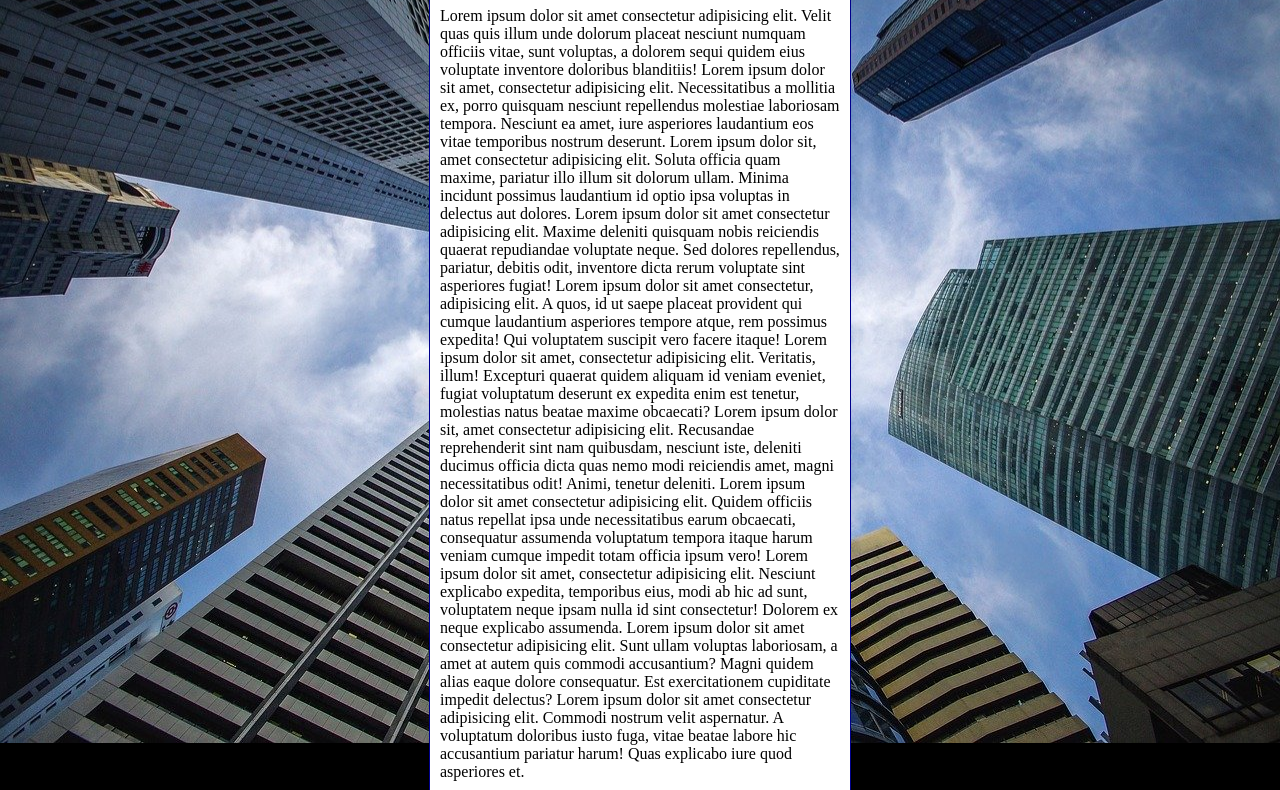
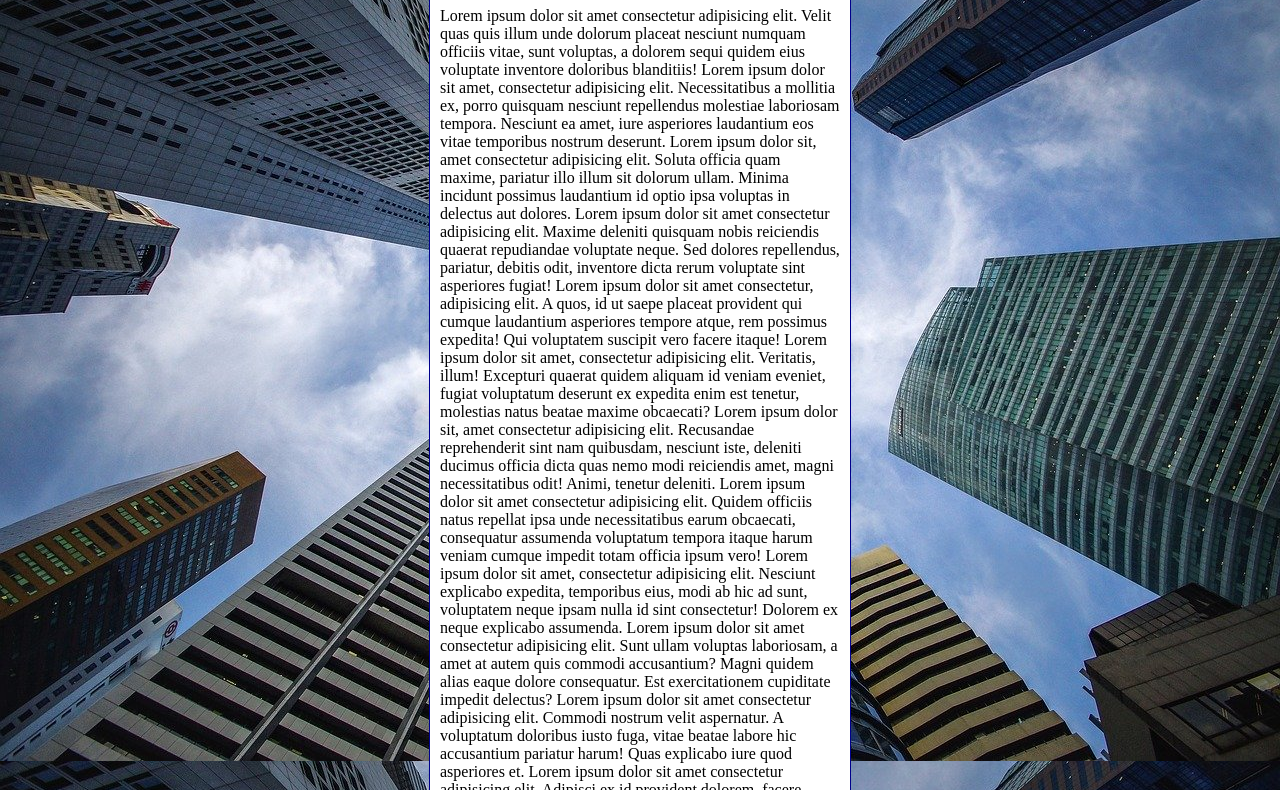
Before and after one commit to ryanbarros/html-css, a plain HTML site: page exercicios/ex022/fundo006.html in a window 1280 px wide. Shown: the part 92-882 px from the top of the page. Drawn offline with Linux system fonts and the light colour scheme.

Commit message:
Update fundo006.html

```diff
--- a/exercicios/ex022/fundo006.html
+++ b/exercicios/ex022/fundo006.html
@@ -4,20 +4,20 @@
     <meta charset="UTF-8">
     <meta http-equiv="X-UA-Compatible" content="IE=edge">
     <meta name="viewport" content="width=device-width, initial-scale=1.0">
-    <title>Document</title>
+    <title>Fundo Fixo de Tela</title>
     <style>
         body{
             height: 100vh;
-            background-color: black;
-            background-image: url('imagens/wallpaper002.jpg');
-            background-position: center center;
-            background-repeat: no-repeat;
+            /* Shorthand - background
+                color > image > position > repeat > [size] > attachment
+            */
+            background:black url('imagens/wallpaper002.jpg') center center no-repeat fixed ;
             background-size: cover;
         }
 
         main{
             background-color: white;
-            width: 400px;
+            max-width: 400px;
             padding: 10px;
             margin: auto;
             border: 1px solid darkblue;
@@ -40,6 +40,7 @@
         Lorem ipsum dolor sit amet, consectetur adipisicing elit. Nesciunt explicabo expedita, temporibus eius, modi ab hic ad sunt, voluptatem neque ipsam nulla id sint consectetur! Dolorem ex neque explicabo assumenda.
         Lorem ipsum dolor sit amet consectetur adipisicing elit. Sunt ullam voluptas laboriosam, a amet at autem quis commodi accusantium? Magni quidem alias eaque dolore consequatur. Est exercitationem cupiditate impedit delectus?
         Lorem ipsum dolor sit amet consectetur adipisicing elit. Commodi nostrum velit aspernatur. A voluptatum doloribus iusto fuga, vitae beatae labore hic accusantium pariatur harum! Quas explicabo iure quod asperiores et.
+        Lorem ipsum dolor sit amet consectetur adipisicing elit. Adipisci ex id provident dolorem, facere itaque fuga alias officiis officia maiores placeat earum. Delectus doloribus saepe eveniet laborum beatae doloremque neque.
         </p>
     </main>
 </body>
```
